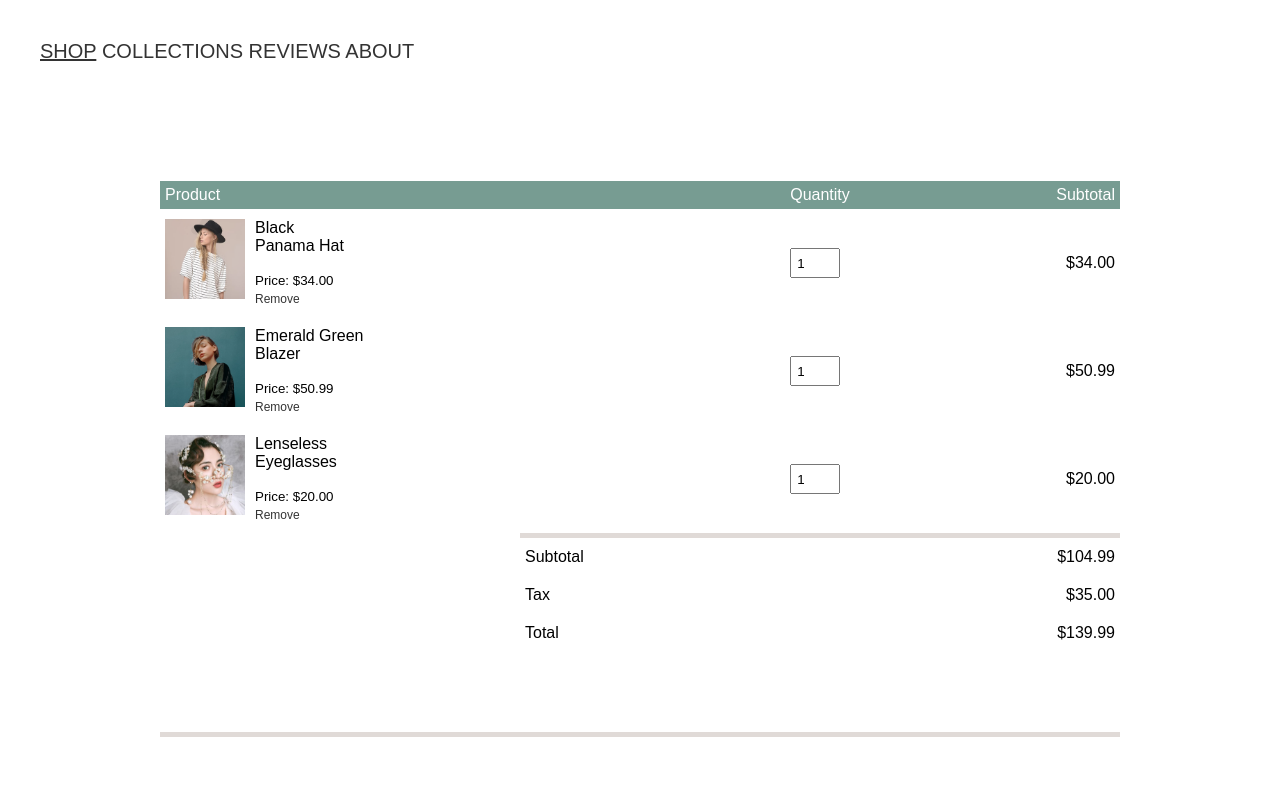
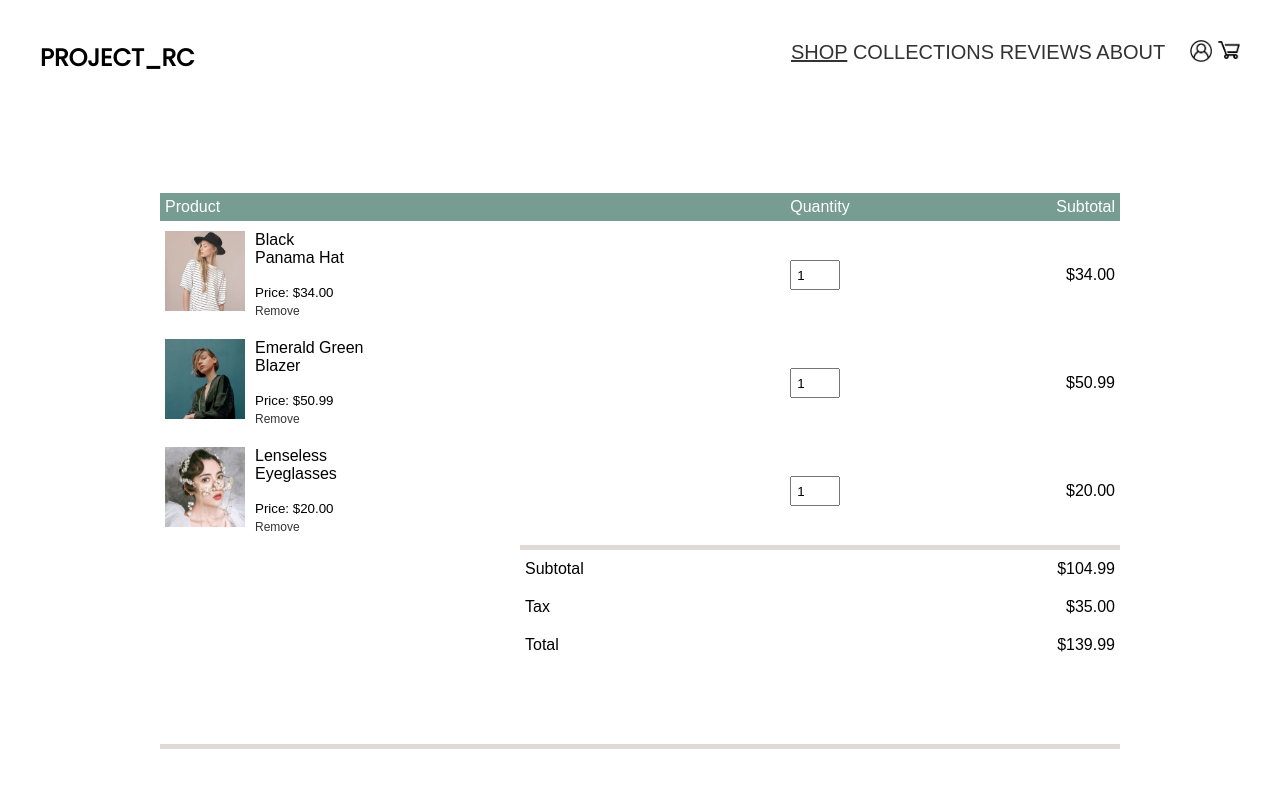
Before and after one commit to mhyuk/IAT339-Project, a plain HTML site: page Style Guide/cart.html in a window 1280 px wide. Shown: the top 800 px of the page. Drawn offline with Linux system fonts and the light colour scheme.

Commit message:
Added nav to cart

```diff
--- a/Style Guide/cart.html
+++ b/Style Guide/cart.html
@@ -22,14 +22,19 @@
 
   <body>
 
-    <nav>
+    <div style="float:left; font-size: 1.5em; font-weight: bold;" class="mainFont">PROJECT_RC</div>
+
+    <nav style="float:right;">
         <div class="navbar">
           <a class="active" href="#">SHOP</a>
           <a href="#">COLLECTIONS</a>
           <a href="#">REVIEWS</a>
           <a href="#">ABOUT</a>
+          <a href="#"><img src="img/account.png" style="margin-left: 1em;" class="icon" alt="Account"></a>
+          <a href="#"><img src="img/cart.png" style="margin-bottom: -0px;" class="icon" alt="Cart"></a>
         </div>
-    </nav>      <div style="clear: both;"></div><br>
+      </nav>
+<div style="clear: both;"></div><br>
 
 
   <!-- START OF CHECKOUT/CART PAGE: by Sunita-->
```
Lines whose indentation alone changed are shown as unchanged.
